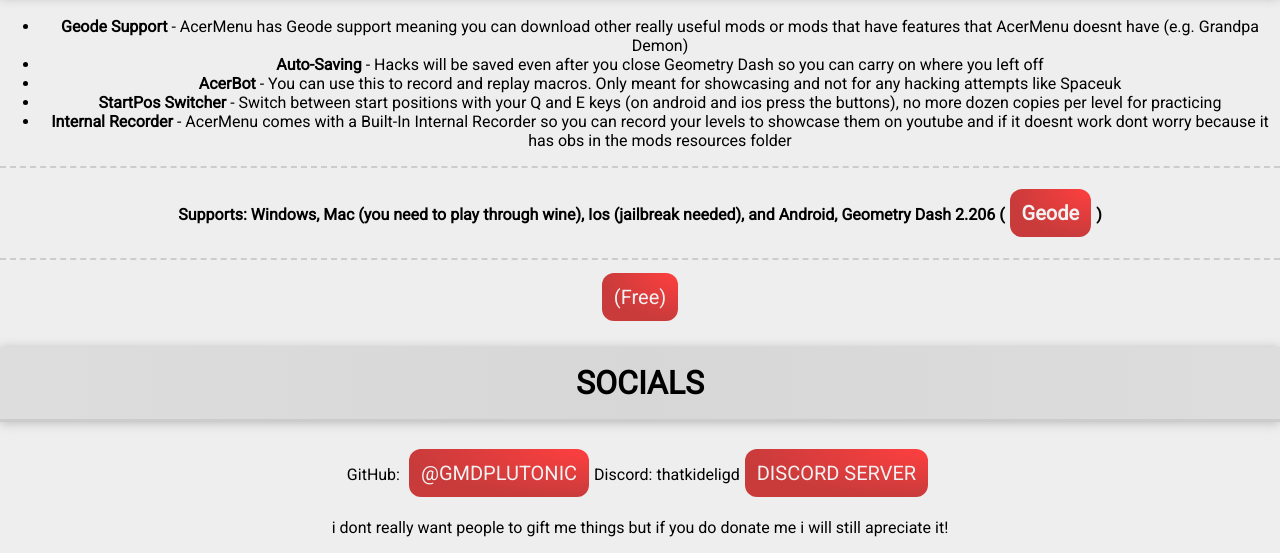
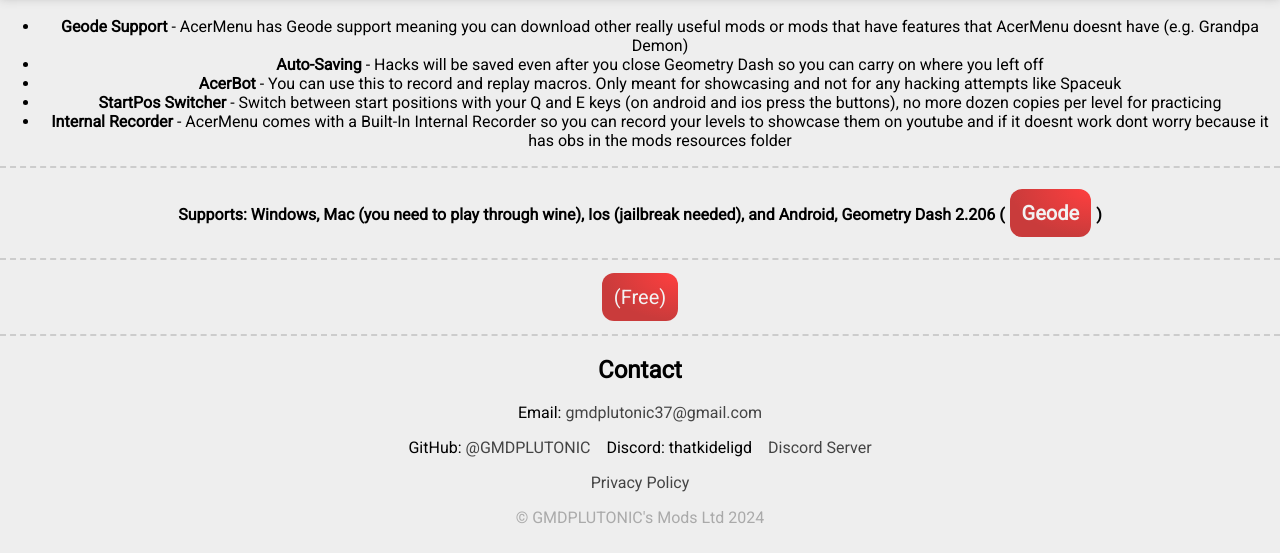
Before and after one commit to GMDPLUTONIC/gmdplutonic.com, a plain HTML site: page Acermenu/acermenu.html in a window 1280 px wide. Shown: the part 590-1143 px from the top of the page. Drawn offline with Linux system fonts and the light colour scheme.

Commit message:
youre eepy i can tell

```diff
--- a/Acermenu/acermenu.html
+++ b/Acermenu/acermenu.html
@@ -59,11 +59,19 @@ x.className = "topnav";
 
         <a href=""><Download<br>(Free)</a>		</div>
 
-        <div class="smain">
-            <h1>Socials</h1>
-            <p>GitHub: <a href="https://github.com/GMDPLUTONIC" target="_blank">@GMDPLUTONIC</a>Discord: thatkideligd<a href="https://discord.com/invite/B2PhKSZA" target="_blank">DISCORD SERVER</a> </p>
-            <p>i dont really want people to gift me things but if you do donate me i will still apreciate it!</p>
+        <div class="footer">
+            <div class="smain"><hr></div>
+            <div class="footerd">
+            <h2>Contact</h2>
+            <p>Email: <a href="mailto:gmdplutonic37@gmail.com">gmdplutonic37@gmail.com</a>
+            <p>GitHub: <a href="https://github.com/GMDPLUTONIC" target="_blank">@GMDPLUTONIC</a> Discord: thatkideligd <a href="https://discord.gg/agMrcTkm9M">Discord Server</a></p>
+            <p><a href="/privacy/privacy.html" target="_blank">Privacy Policy</a></p>
             </div>
+            <div class="footerd">
+            <p style="color: #aaa">© GMDPLUTONIC's Mods Ltd 2024</p>
+            </div>
+            </div>
+
 </body>
 
 </html>
```
